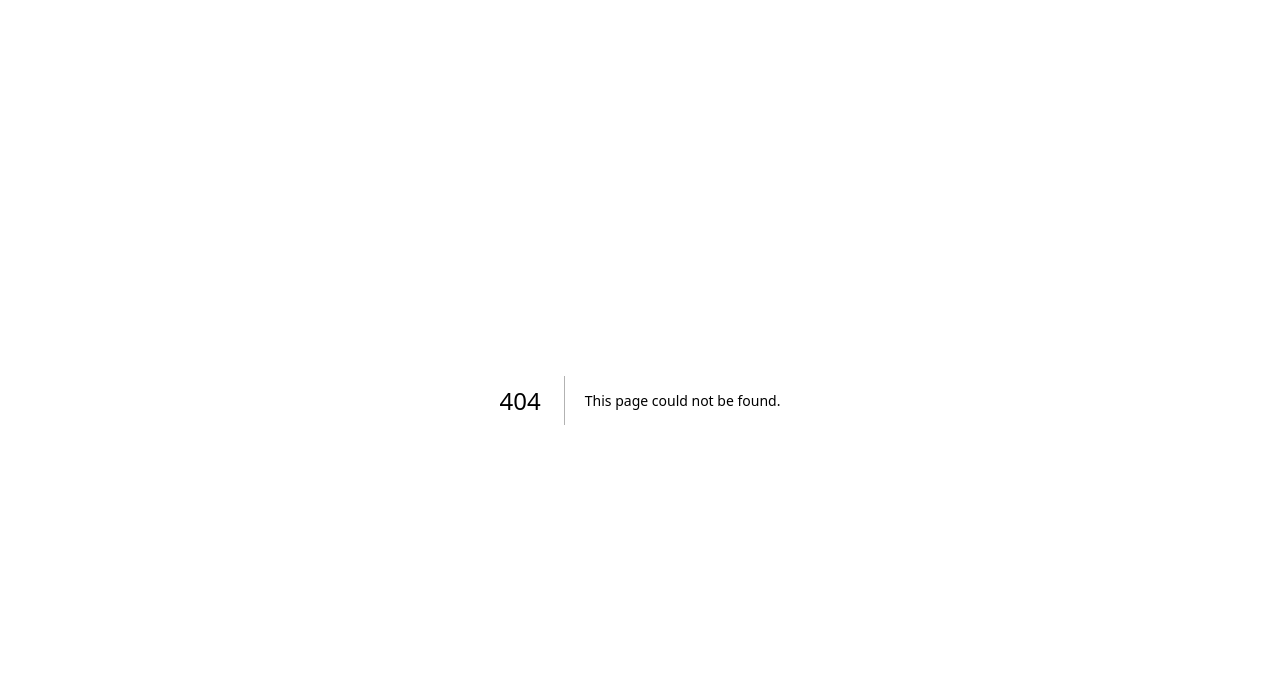
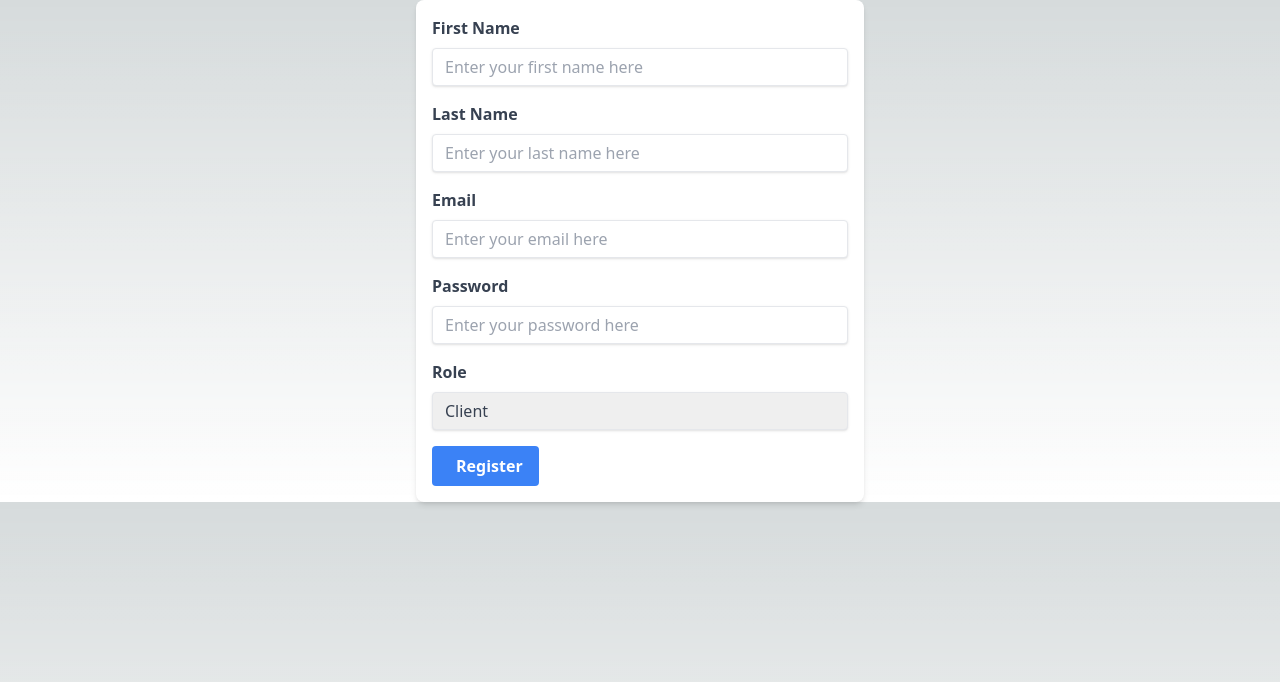
Before and after one commit to avishek15/movement-admin, a Next.js app: page /register in a window 1280 px wide. Before the commit this address had no page. Shown: the top 682 px of the page. Built offline with nearby package versions, Linux system fonts and the light colour scheme.

Commit message:
user register

```diff
--- a/app/(auth)/layout.tsx
+++ b/app/(auth)/layout.tsx
@@ -1,7 +1,6 @@
 import type { Metadata } from "next";
 import { Inter, IBM_Plex_Serif } from "next/font/google";
 import "../globals.css";
-import "react-toastify/dist/ReactToastify.css";
 
 const inter = Inter({ subsets: ["latin"], variable: "--font-inter" });
 const ibmPlexSerif = IBM_Plex_Serif({
--- /dev/null
+++ b/app/(auth)/register/page.jsx
@@ -0,0 +1,20 @@
+import React from "react";
+import RegisterForm from "@/components/SignUpForm";
+import auth from "@/auth";
+import { redirect } from "next/navigation";
+
+const page = async () => {
+  // const user = await auth.getUser();
+
+  // if (user) {
+  //   redirect("/");
+  // }
+
+  return (
+    <div>
+      <RegisterForm />
+    </div>
+  );
+};
+
+export default page;
--- a/app/api/getDB/route.js
+++ b/app/api/getDB/route.js
@@ -5,9 +5,8 @@ import { cookies } from "next/headers";
 export async function GET(request) {
   const sessionCookie = cookies().get("session");
   try {
-    const { collection_users: database } = await createSessionClient(
-      sessionCookie.value
-    );
+    const { database } = await createSessionClient(sessionCookie.value);
+
     // const { database } = await account.database();
     const { documents } = await database.listDocuments(
       process.env.NEXT_PUBLIC_DATABASE_ID,
--- a/auth.js
+++ b/auth.js
@@ -4,6 +4,7 @@ import {
   createSessionClient,
 } from "./configs/appwrite-config";
 import { redirect } from "next/navigation";
+import { ID, Query } from "node-appwrite";
 
 const auth = {
   user: null,
@@ -27,6 +28,8 @@ const auth = {
     const data = Object.fromEntries(formData);
     const { email, password } = data;
     const { account } = await createAdminClient();
+    // const userObject = await users.list([Query.equal("email", email)]);
+    // console.log(userObject);
     const session = await account.createEmailPasswordSession(email, password);
     cookies().set("session", session.secret, {
       httpOnly: true,
@@ -35,8 +38,65 @@ const auth = {
       expires: new Date(session.expire),
       path: "/",
     });
+    // auth.sessionCookie = cookies().get("session");
+    // const {
+    //   account: sessAcc,
+    //   users: sessUser,
+    //   teams: sessTeam,
+    // } = await createSessionClient(auth.sessionCookie.value);
+
+    // const teamMember = await sessTeam.list();
+
+    // console.log(teamMember.teams[0].name);
+
+    // await sessAcc.deleteSession("current");
+    // cookies().delete("session");
+    // auth.user = null;
+    // auth.sessionCookie = null;
 
     redirect("/");
+  },
+
+  registerUser: async (formData) => {
+    "use server";
+    const data = Object.fromEntries(formData);
+
+    const { firstName, lastName, email, password, role } = data;
+    const { account, database, users, teams } = await createAdminClient();
+    const session = await account.create(
+      ID.unique(),
+      email,
+      password,
+      `${firstName} ${lastName}`
+    );
+    // console.log(typeof role);
+    const matched_team = await teams.list([Query.equal("name", role)]);
+    const team_id = matched_team.teams[0].$id;
+
+    await teams.createMembership(team_id, [role], email, session.$id);
+
+    await database.createDocument(
+      process.env.NEXT_PUBLIC_DATABASE_ID,
+      role === "clients"
+        ? process.env.NEXT_PUBLIC_COLLECTION_USERS
+        : process.env.NEXT_PUBLIC_COLLECTION_TRAINERS,
+      ID.unique(),
+      {
+        auth_id: session.$id,
+        firstName: firstName,
+        lastName: lastName,
+      }
+    );
+
+    // cookies().set("session", session.secret, {
+    //   httpOnly: true,
+    //   sameSite: "strict",
+    //   secure: true,
+    //   expires: new Date(session.expire),
+    //   path: "/",
+    // });
+
+    // redirect("/");
   },
 
   deleteSession: async () => {
--- a/components/SignInUpForm.tsx
+++ b/components/SignInUpForm.tsx
@@ -7,7 +7,10 @@ interface Field {
   type: string;
   placeholder: string;
   value: string;
-  onChange: (event: React.ChangeEvent<HTMLInputElement>) => void;
+  onChange: (
+    event: React.ChangeEvent<HTMLInputElement | HTMLSelectElement>
+  ) => void;
+  options?: { value: string; label: string }[]; // Add options for select fields
 }
 
 const LoginRegisterForm = ({
@@ -34,6 +37,21 @@ const LoginRegisterForm = ({
           >
             {field.label}
           </label>
+          {field.type === "select" ? (
+            <select
+              id={field.name}
+              name={field.name}
+              value={field.value}
+              onChange={field.onChange}
+              className="shadow appearance-none border rounded w-full py-2 px-3 text-gray-700 leading-tight focus:outline-none focus:shadow-outline"
+            >
+              {field.options?.map((option) => (
+                <option key={option.value} value={option.value}>
+                  {option.label}
+                </option>
+              ))}
+            </select>
+          ) : (
             <input
               type={field.type}
               id={field.name}
@@ -43,6 +61,7 @@ const LoginRegisterForm = ({
               onChange={field.onChange}
               className="shadow appearance-none border rounded w-full py-2 px-3 text-gray-700 leading-tight focus:outline-none focus:shadow-outline"
             />
+          )}
         </div>
       ))}
       <button
@@ -53,6 +72,8 @@ const LoginRegisterForm = ({
         <span className="ml-2">{btnTitle}</span>
       </button>
     </form>
+
+    // <div>Test Div</div>
   );
 };
 
--- /dev/null
+++ b/components/SignUpForm.jsx
@@ -0,0 +1,67 @@
+import React from "react";
+import LoginRegisterForm from "./SignInUpForm";
+import auth from "../auth";
+
+const RegisterForm = () => {
+  const loading = false;
+  const fields = [
+    {
+      name: "firstName",
+      label: "First Name",
+      type: "text",
+      placeholder: "Enter your first name here",
+      // value: firstName,
+      onChange: null,
+    },
+    {
+      name: "lastName",
+      label: "Last Name",
+      type: "text",
+      placeholder: "Enter your last name here",
+      // value: lastName,
+      onChange: null,
+    },
+    {
+      name: "email",
+      label: "Email",
+      type: "email",
+      placeholder: "Enter your email here",
+      // value: email,
+      onChange: null,
+    },
+    {
+      name: "password",
+      label: "Password",
+      type: "password",
+      placeholder: "Enter your password here",
+      // value: password,
+      onChange: null,
+    },
+    {
+      name: "role",
+      label: "Role",
+      type: "select",
+      placeholder: "Select your role",
+      options: [
+        { value: "clients", label: "Client" },
+        { value: "trainers", label: "Trainer" },
+        { value: "admins", label: "Admin" },
+      ],
+      // value: role,
+      onChange: null,
+    },
+  ];
+
+  return (
+    <div>
+      <LoginRegisterForm
+        fields={fields}
+        btnTitle="Register"
+        loading={loading}
+        onSubmit={auth.registerUser}
+      />
+    </div>
+  );
+};
+
+export default RegisterForm;
--- a/configs/appwrite-config.ts
+++ b/configs/appwrite-config.ts
@@ -1,4 +1,4 @@
-import { Client, Account, Databases } from "node-appwrite";
+import { Client, Account, Databases, Users, Teams } from "node-appwrite";
 
 const createAdminClient = async () => {
   const adminClient = new Client();
@@ -29,8 +29,14 @@ const createAdminClient = async () => {
     get account() {
       return new Account(adminClient);
     },
-    get collection_users() {
+    get database() {
       return new Databases(adminClient);
+    },
+    get users() {
+      return new Users(adminClient);
+    },
+    get teams() {
+      return new Teams(adminClient);
     },
   };
 };
@@ -62,8 +68,14 @@ const createSessionClient = async (session: any) => {
     get account() {
       return new Account(sessionClient);
     },
-    get collection_users() {
+    get database() {
       return new Databases(sessionClient);
+    },
+    get users() {
+      return new Users(sessionClient);
+    },
+    get teams() {
+      return new Teams(sessionClient);
     },
   };
 };
```
Lines whose indentation alone changed are shown as unchanged.
